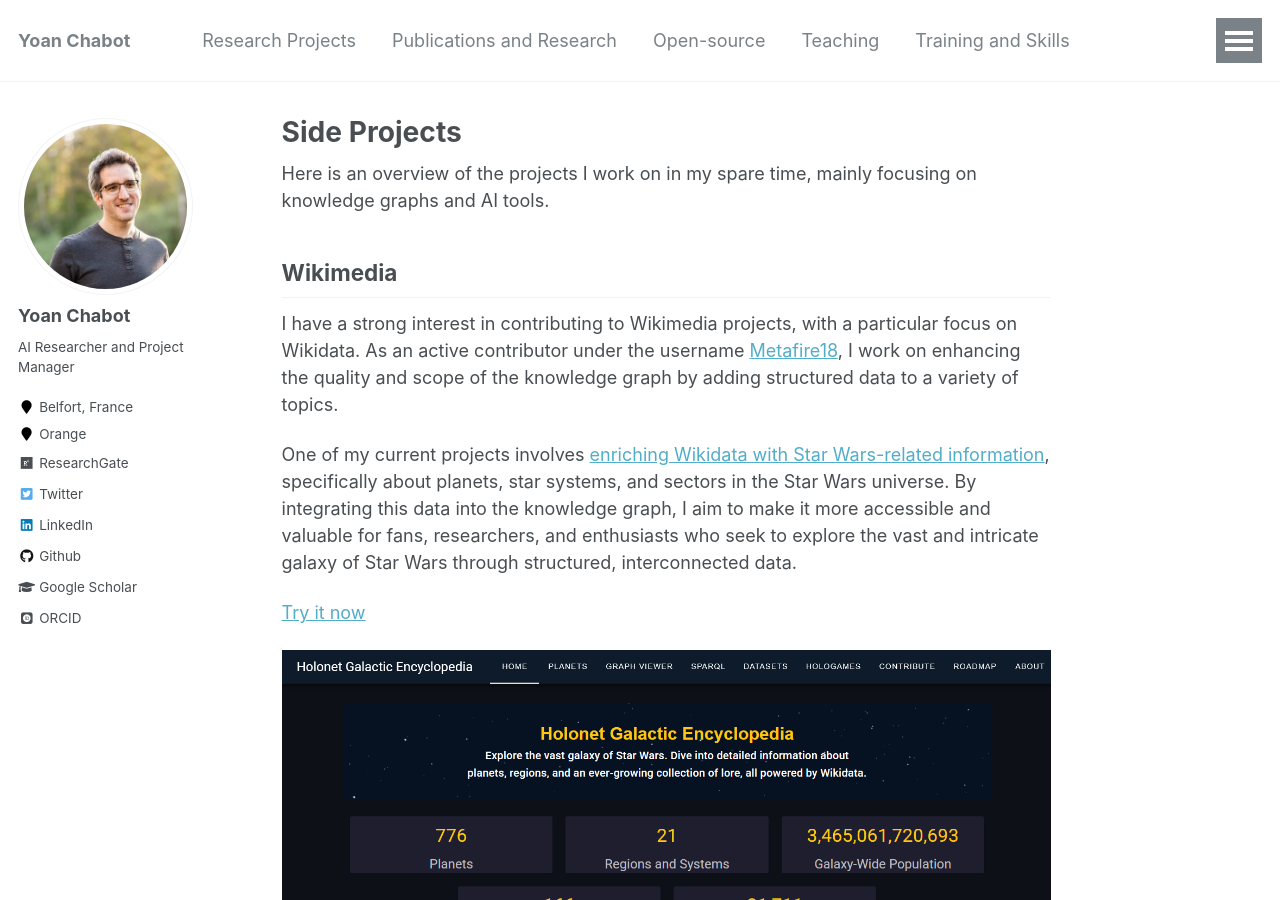
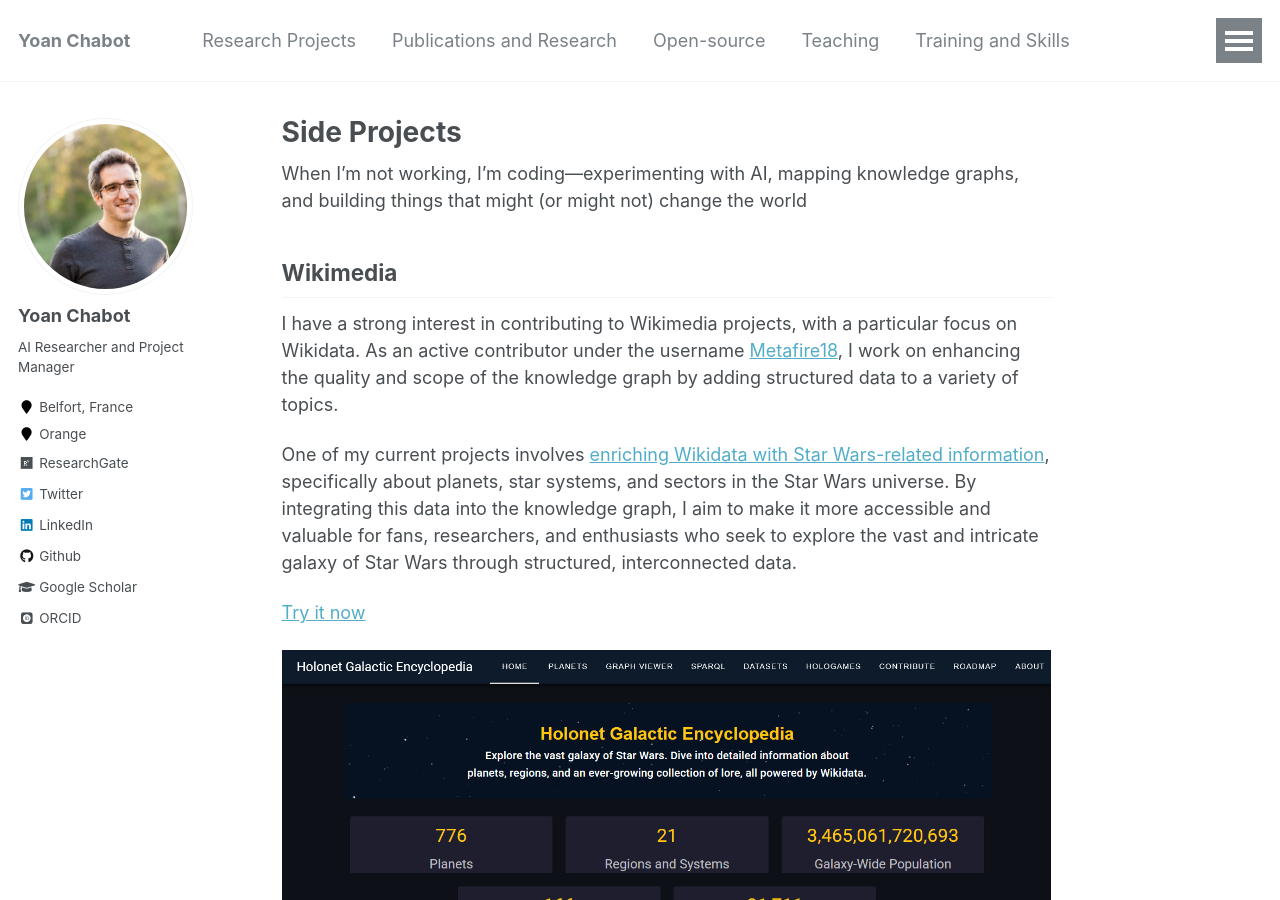
Before and after one commit to yoanchabot/yoanchabot.github.io, a Jekyll site: the page built from _pages/side.md, in a window 1280 px wide and 900 px high. Built offline with Jekyll 4.4.1, drawn with Linux system fonts in a browser that asks for light colours; some web fonts are replaced.

Commit message:
Update side.md

```diff
--- a/_pages/side.md
+++ b/_pages/side.md
@@ -4,7 +4,7 @@
 author_profile: true
 ---
 
-Here is an overview of the projects I work on in my spare time, mainly focusing on knowledge graphs and AI tools.
+When I’m not working, I’m coding—experimenting with AI, mapping knowledge graphs, and building things that might (or might not) change the world
 
 ## Wikimedia
 I have a strong interest in contributing to Wikimedia projects, with a particular focus on Wikidata. As an active contributor under the username [Metafire18](https://www.wikidata.org/wiki/User:Metafire18), I work on enhancing the quality and scope of the knowledge graph by adding structured data to a variety of topics.
```
